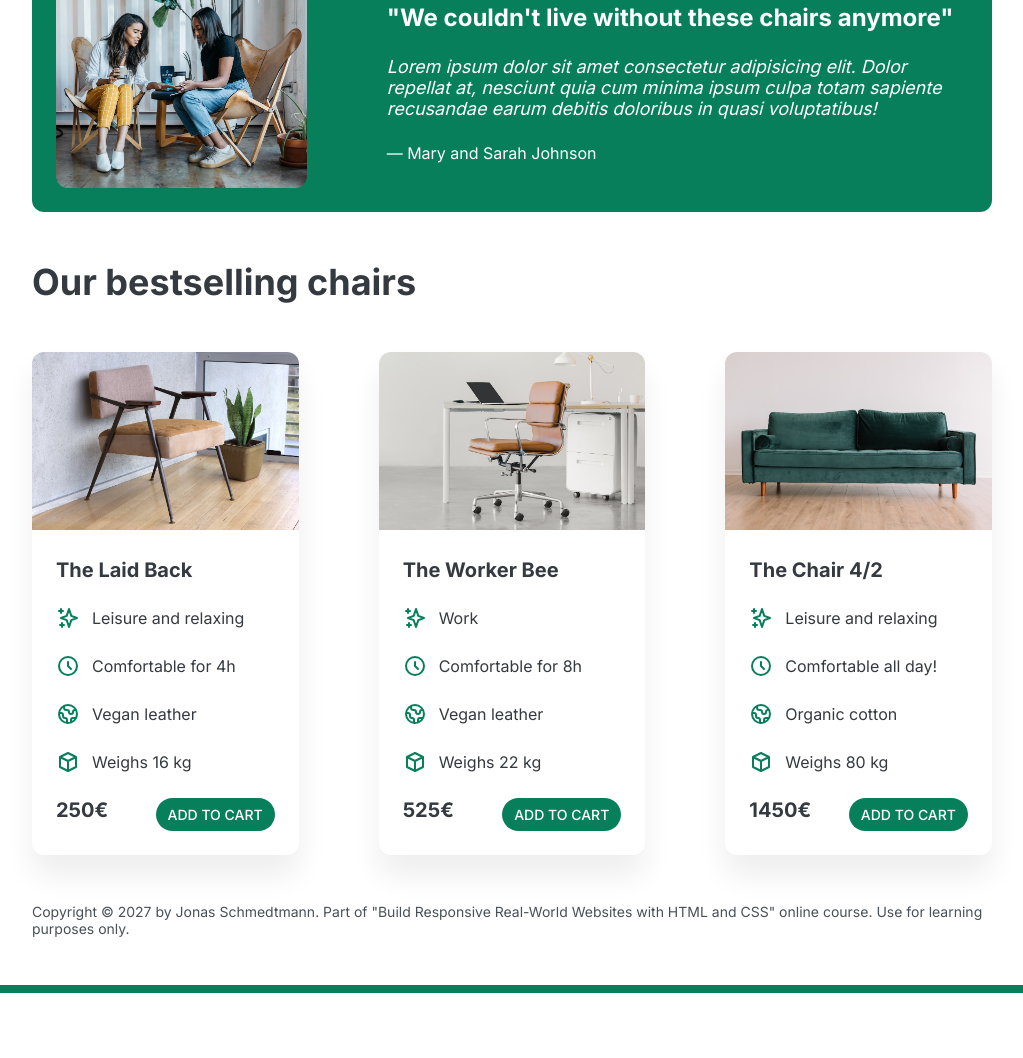
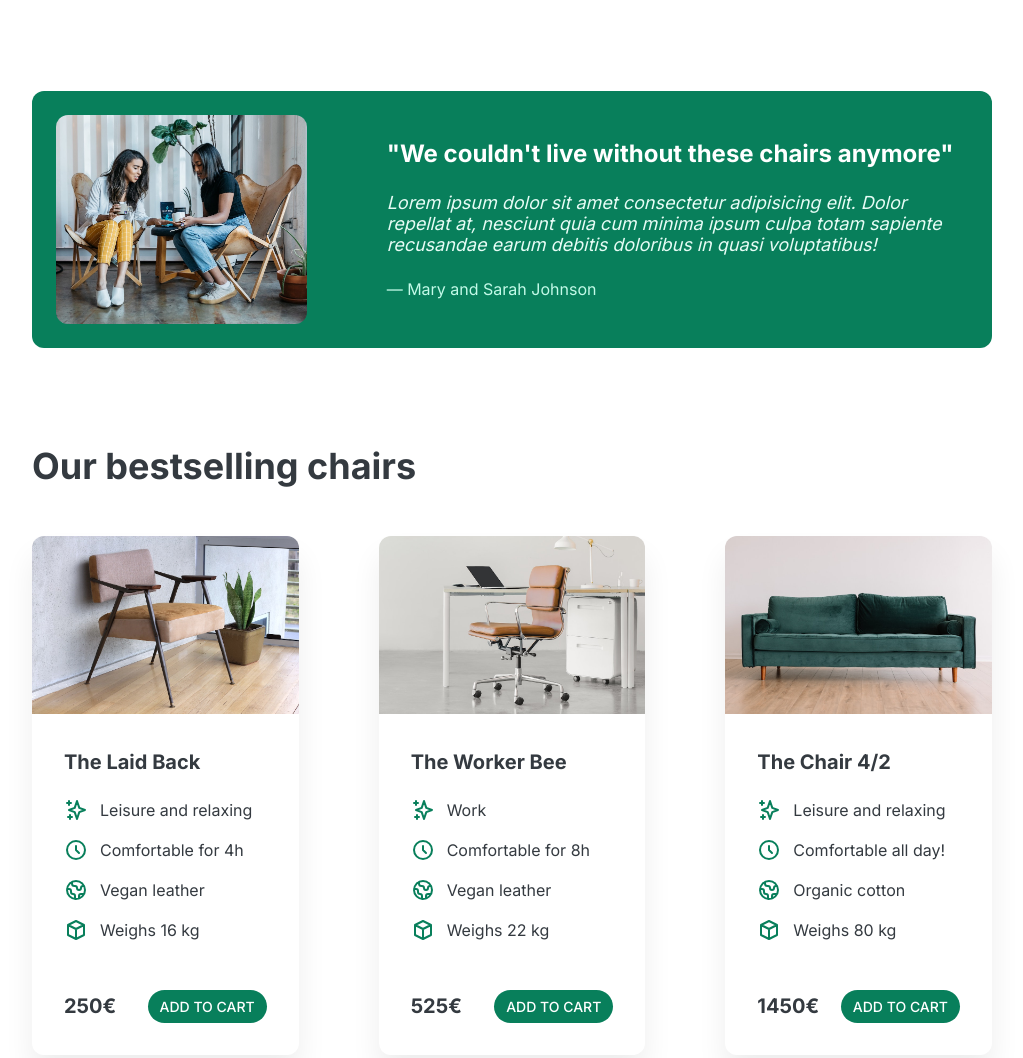
Before and after one commit to Davi52-ai/se-o-05-web-design-rules-end-framework, a plain HTML site: page index.html in a window 1280 px wide. Shown: the part 897-1955 px from the top of the page, without its empty margins (128-1151 px from the left). Before the commit the page ends 1890 px from the top, so only its background shows below. Drawn offline with Linux system fonts and the light colour scheme.

Commit message:
inplementado espaços em branco

```diff
--- a/style.css
+++ b/style.css
@@ -33,7 +33,7 @@ body {
 
 header,
 section {
-  margin-bottom: 48px;
+  margin-bottom: 96px;
 }
 
 h2 {
@@ -89,7 +89,7 @@ header {
   display: grid;
   grid-template-columns: repeat(2, 1fr);
   column-gap: 80px;
-  margin-top: 48px;
+  margin-top: 80px;
 }
 
 .header-text-box {
@@ -97,7 +97,7 @@ header {
 }
 
 h1 {
-  margin-bottom: 24px;
+  margin-bottom: 32px;
   font-size: 44px;
   line-height: 1,1;
   letter-spacing: -1px;
@@ -121,7 +121,7 @@ img {
   stroke: #087f5b;
   width: 32px;
   height: 32px;
-  margin-bottom: 16px;
+  margin-bottom: 24px;
 }
 
 .features-title {
@@ -158,6 +158,11 @@ img {
   margin-bottom: 24px;
   font-size: 18px;
   line-height: 1,7;
+  color: #e6fcf5
+}
+
+.testimonial-author {
+  color: #c3fae8
 }
 
 /* CHAIRS */
@@ -172,7 +177,7 @@ img {
 }
 
 .chair-box {
-  padding: 24px;
+  padding: 32px;
 }
 
 h3 {
@@ -182,14 +187,14 @@ h3 {
 
 .chair-details {
   list-style: none;
-  margin-bottom: 24px;
+  margin-bottom: 48px;
 }
 
 .chair-details li {
   display: flex;;
   align-items: center;
   gap: 12px;
-  margin-bottom: 24px;
+  margin-bottom: 16px;
 }
 
 .chair-details li:last-child {
@@ -205,6 +210,7 @@ h3 {
 .chair-price {
   display: flex;
   justify-content: space-between;
+  align-items: center;
   font-size: 20px;
 }
 
```
